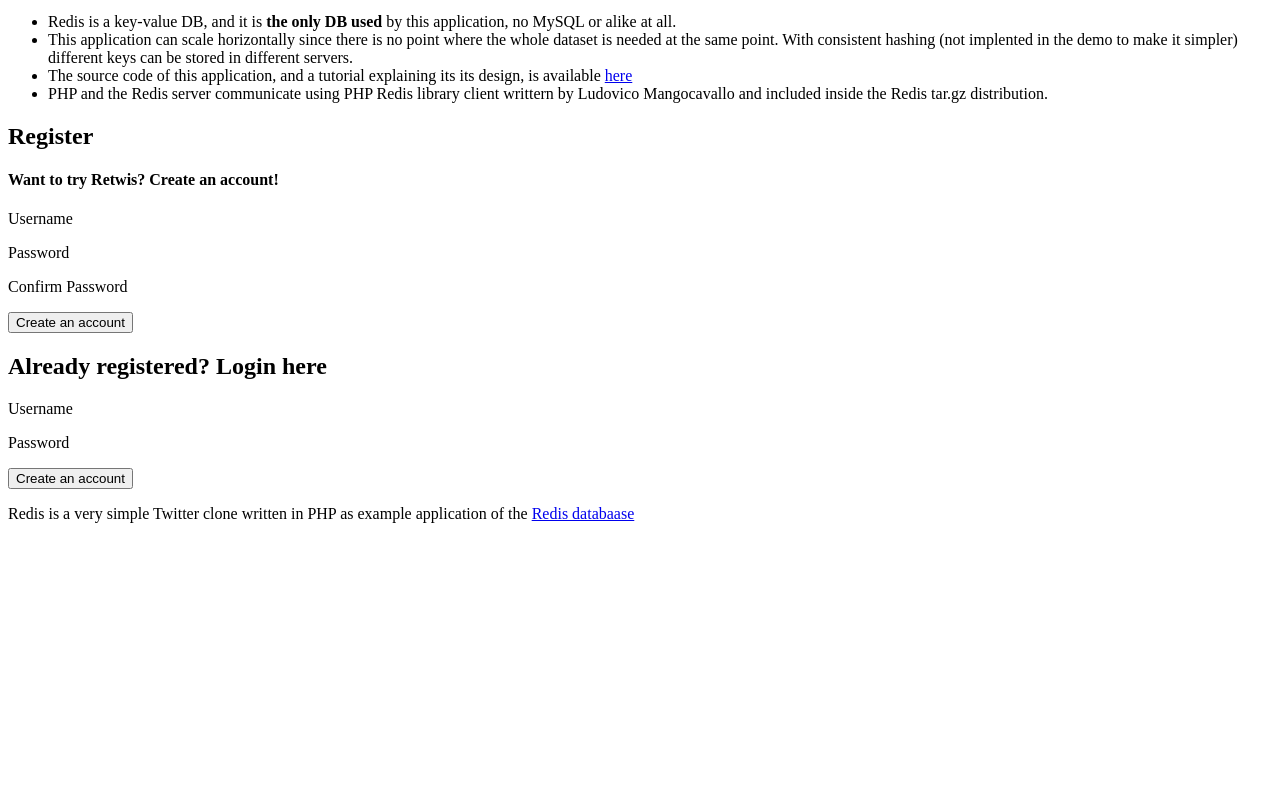
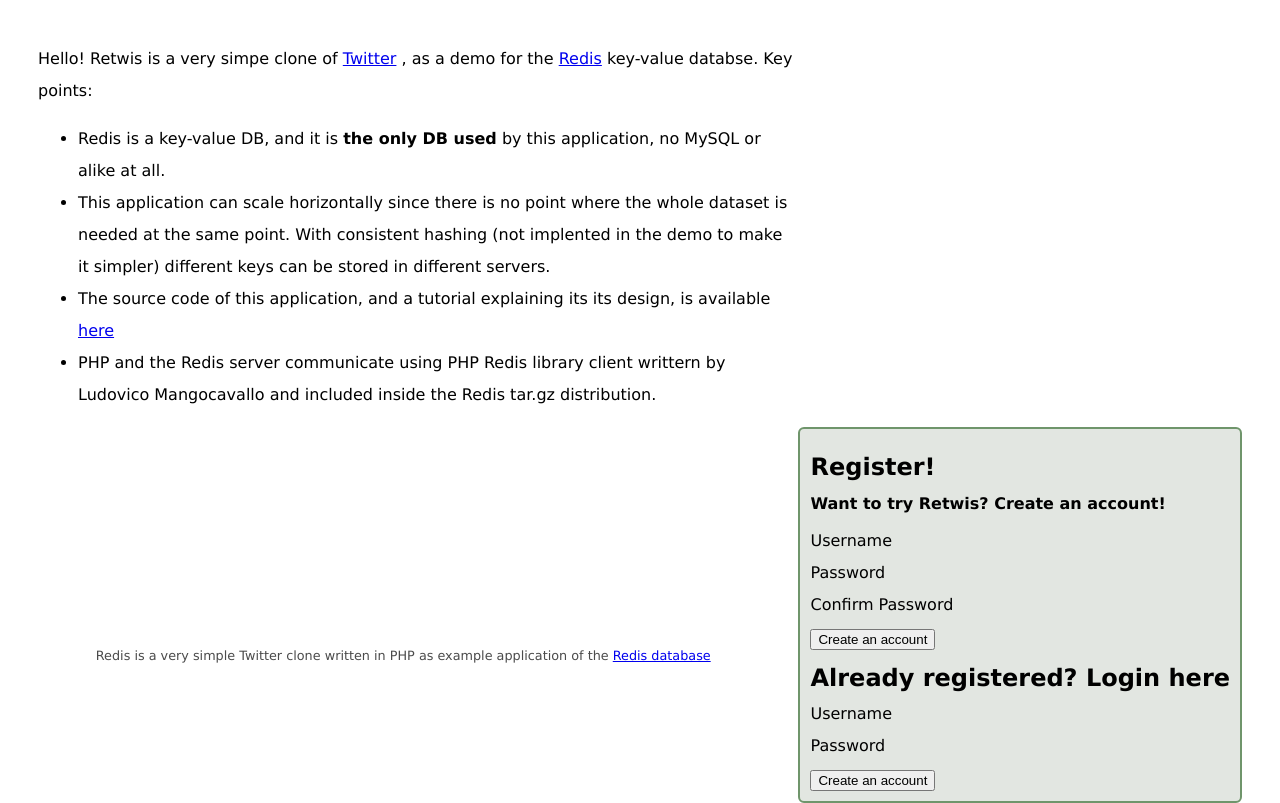
Before and after one commit to simmax456/retwis-app, a plain HTML site: page index.html in a window 1280 px wide. Shown: the part 349-1152 px from the top of the page. Before the commit the page ends 888 px from the top, so only its background shows below. Drawn offline with Linux system fonts and the light colour scheme.

Commit message:
Add files via upload
update of index.html and upload of basic styles.css

```diff
--- a/index.html
+++ b/index.html
@@ -1,8 +1,9 @@
 <!DOCTYPE html>
-<html>
+<html lang="en">
     <head>
         <meta charset="utf-8">
-        <title>Retwis</title>
+        <title>Retwis Homepage</title>
+        <link rel="stylesheet" type="text/css" href="style.css">
     </head>
     <body>
         <header>
@@ -13,7 +14,7 @@
         <div class="main-info">
             <p>
             Hello! Retwis is a very simpe clone of
-            <a href="twitter.com" alt="Twitter online web app">Twitter</a>
+            <a href="https://twitter.com">Twitter</a>
             , as a demo for the
             <a href="https://code.google.com/archive/p/redis/">Redis</a>
             key-value databse. Key points:
@@ -32,7 +33,7 @@
                 </li>
                 <li>
                 The source code of this application, and a tutorial explaining its
-                its design, is available <a href="https://code.google.com/archive/p/redis/wikis/TwitterAlikeExample.wiki" alt="an hyperlink to the tutorial">here</a>
+                its design, is available <a href="https://code.google.com/archive/p/redis/wikis/TwitterAlikeExample.wiki">here</a>
                 </li>
                 <li>
                 PHP and the Redis server communicate using PHP Redis library client writtern by
@@ -41,7 +42,7 @@
             </ul>
         </div>
         <div class="registration-panel">
-            <h2>Register</h2>
+            <h2>Register!</h2>
             <h4 style="font-weight:bold;">Want to try Retwis? Create an account!</h4>
             <div>
                 <p>Username</p>
@@ -58,7 +59,7 @@
             </div>
         </div>
         <footer>
-            <p>Redis is a very simple Twitter clone written in PHP as example application of the <a href="https://redis.io/" alt="Redis database web address">Redis databaase</a></p>
+            <p>Redis is a very simple Twitter clone written in PHP as example application of the <a href="https://redis.io/">Redis database</a></p>
         </footer>
     </body>
 </html>
--- /dev/null
+++ b/style.css
@@ -0,0 +1,32 @@
+body {
+    font-family: Verdana, Geneva, Tahoma, sans-serif;
+    line-height: 2em;
+}
+header {
+    margin:2em;
+    border-bottom:1px solid green;
+}
+
+.main-info {
+    float:left;
+    width:60%;
+    margin-right:10px;
+    margin-left: 30px;
+}
+
+.registration-panel {
+    padding:10px;
+    margin-right:30px;
+    border:2px solid rgb(111, 149, 107);
+    border-radius: 6px;
+    border-style: border-box;
+    float:right;
+    background-color: rgba(111, 129, 107, 0.2);
+    line-height: 1em;
+}
+footer {
+    font-size:0.8em;
+    text-align:center;
+    padding-top:600px;
+    color:rgb(75, 75, 75);
+}
```
